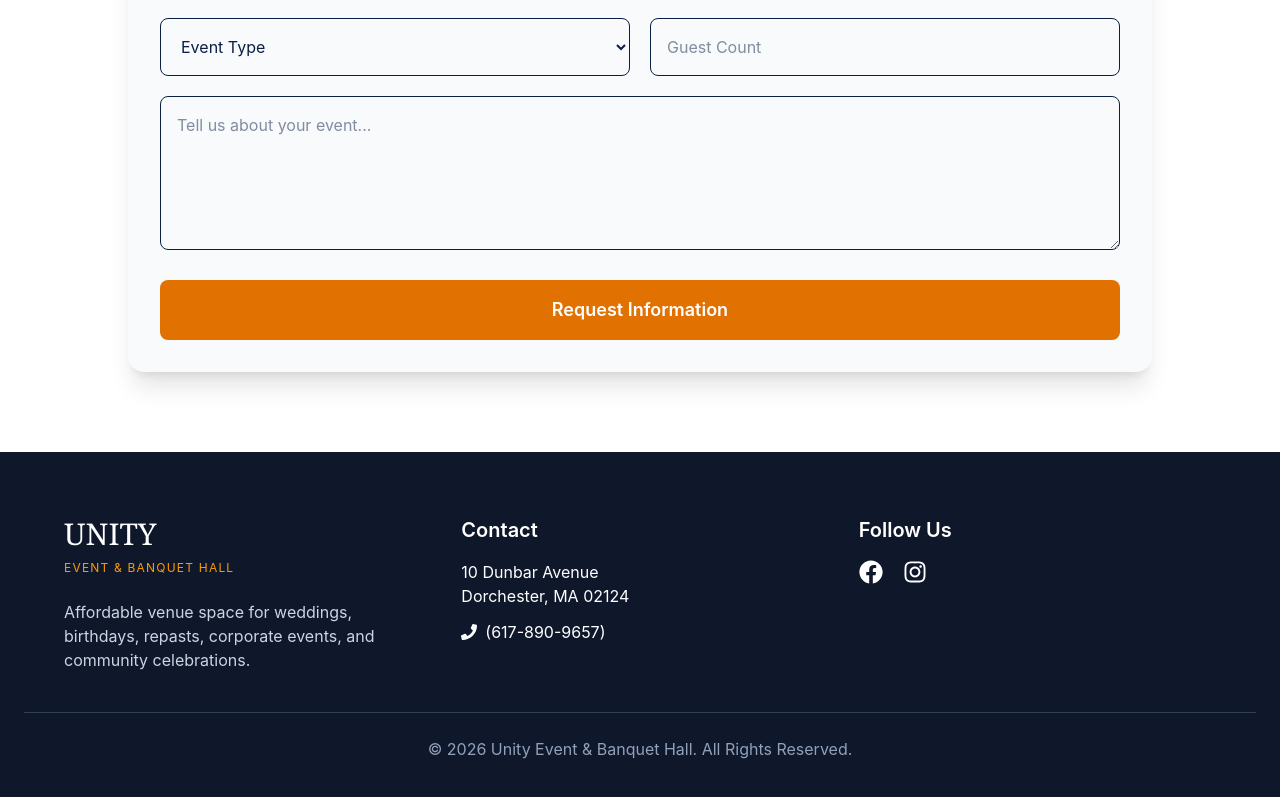
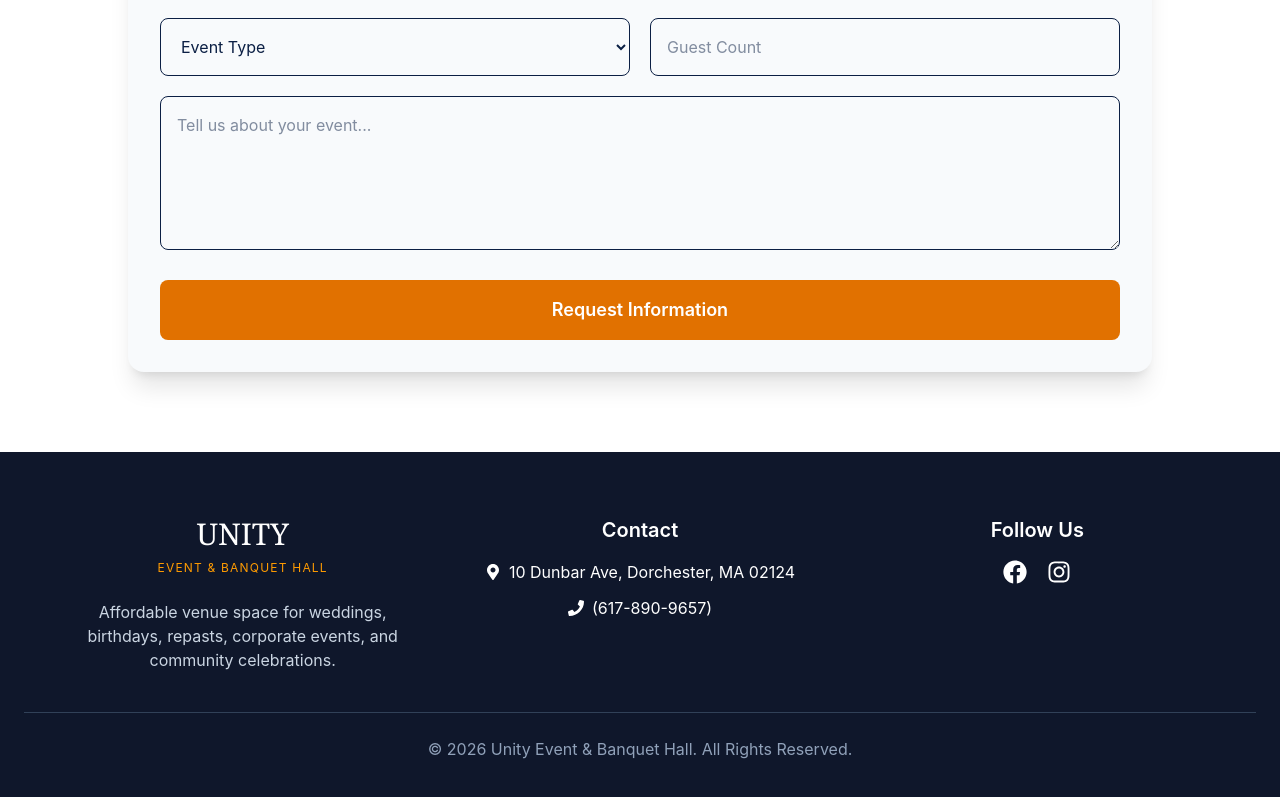
Before and after one commit to Sherweezy14/Unity-rental-website, a React (Vite) app: page / in a window 1280 px wide. Shown: the part 2640-3437 px from the top of the page. Built offline with nearby package versions, Linux system fonts and the light colour scheme.

Commit message:
small changes to footer to make adress a map and justify center some divs

```diff
--- a/src/components/Footer.jsx
+++ b/src/components/Footer.jsx
@@ -1,10 +1,10 @@
-import { FaFacebook, FaInstagram, FaPhone } from "react-icons/fa";
+import { FaFacebook, FaInstagram,FaMapMarkerAlt, FaPhone } from "react-icons/fa";
 
 export default function Footer() {
   return (
     <footer className="bg-slate-900 text-white py-16 px-6">
 
-      <div className="max-w-6xl mx-auto grid md:grid-cols-3 gap-10">
+      <div className="max-w-6xl mx-auto grid md:grid-cols-3 text-center gap-10">
 
         <div>
           <h2 className="text-3xl font-serif">
@@ -27,10 +27,19 @@ export default function Footer() {
             Contact
           </h3>
 
-          <p>10 Dunbar Avenue</p>
-          <p>Dorchester, MA 02124</p>
+          <div className="flex items-center justify-center gap-2">
+            <FaMapMarkerAlt />
 
-          <p className="mt-3 flex items-center gap-2">
+            <a
+              href="https://maps.google.com/?q=10+Dunbar+Ave+Dorchester+MA+02124"
+              target="_blank"
+              rel="noopener noreferrer"
+              className="hover:text-amber-500"
+            >
+              10 Dunbar Ave, Dorchester, MA 02124
+            </a>
+          </div>
+          <p className="mt-3 flex items-center justify-center gap-2">
             <FaPhone />
             <a href="tel:6178909657"> (617-890-9657) </a>
           </p>
@@ -41,7 +50,7 @@ export default function Footer() {
             Follow Us
           </h3>
 
-          <div className="flex gap-5 text-2xl">
+          <div className="flex justify-center gap-5 text-2xl">
             <FaFacebook />
             <FaInstagram />
           </div>
```
